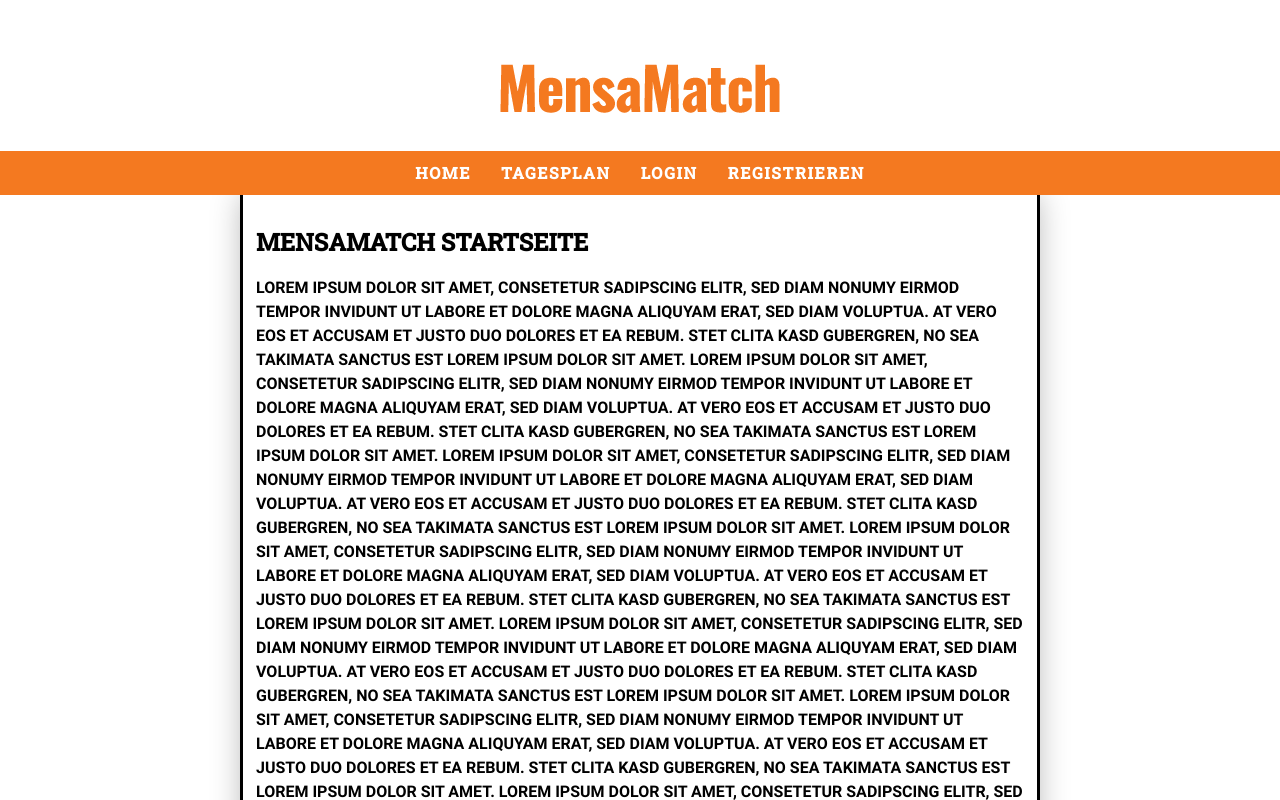
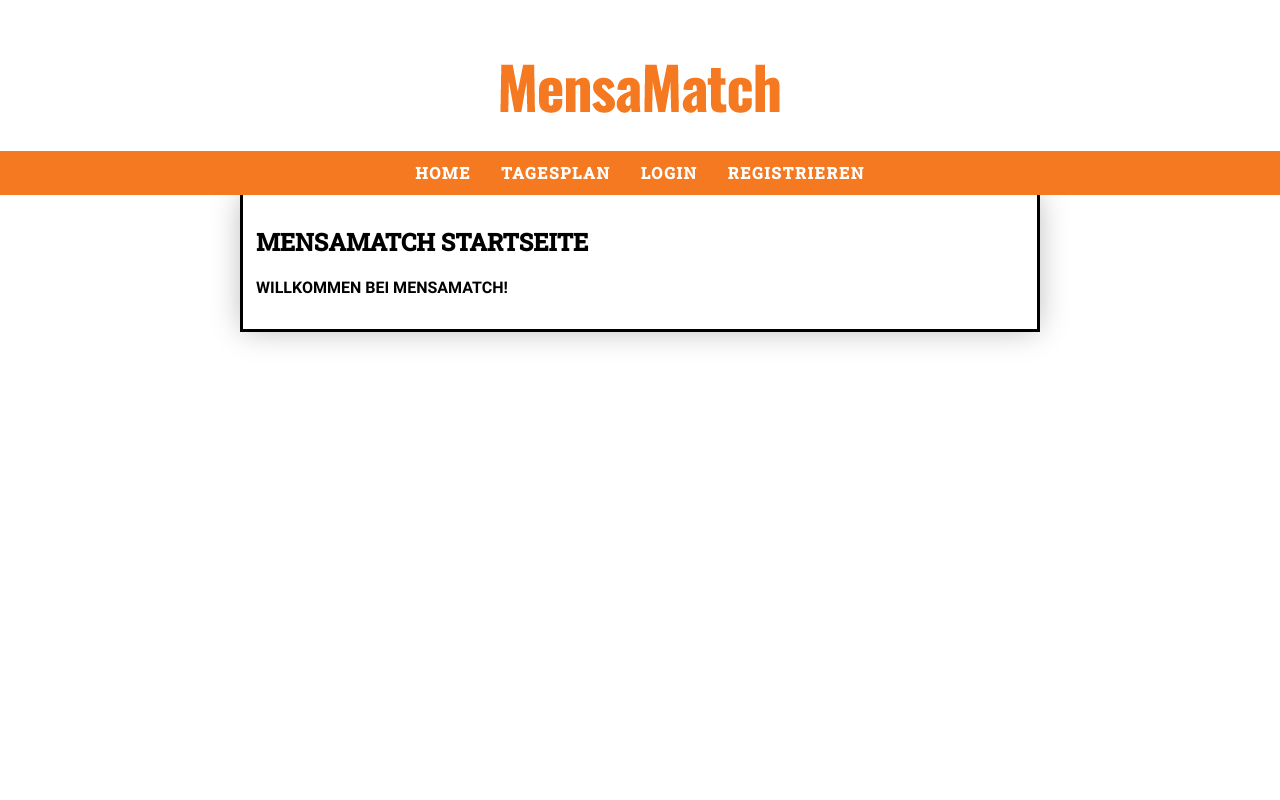
Before and after one commit to pappel-ig/SE2-BUSC-HAW-Hamburg, a React (Vite) app in the folder frontend/: page / in a window 1280 px wide. Shown: the top 800 px of the page. Built offline with nearby package versions, Linux system fonts and the light colour scheme; no server answers.

Commit message:
No lorem ipsum

```diff
--- a/frontend/src/components/StartPage.tsx
+++ b/frontend/src/components/StartPage.tsx
@@ -6,50 +6,7 @@ export class StartPage extends React.Component<{}, {}> {
             <div>
                 <h1>MensaMatch Startseite</h1>
                 <p>
-                    Lorem ipsum dolor sit amet, consetetur sadipscing elitr, sed diam nonumy eirmod tempor invidunt ut
-                    labore et dolore magna aliquyam erat, sed diam voluptua. At vero eos et accusam et justo duo dolores
-                    et ea rebum. Stet clita kasd gubergren, no sea takimata sanctus est Lorem ipsum dolor sit amet.
-                    Lorem ipsum dolor sit amet, consetetur sadipscing elitr, sed diam nonumy eirmod tempor invidunt ut
-                    labore et dolore magna aliquyam erat, sed diam voluptua. At vero eos et accusam et justo duo dolores
-                    et ea rebum. Stet clita kasd gubergren, no sea takimata sanctus est Lorem ipsum dolor sit amet.
-                    Lorem ipsum dolor sit amet, consetetur sadipscing elitr, sed diam nonumy eirmod tempor invidunt ut
-                    labore et dolore magna aliquyam erat, sed diam voluptua. At vero eos et accusam et justo duo dolores
-                    et ea rebum. Stet clita kasd gubergren, no sea takimata sanctus est Lorem ipsum dolor sit amet.
-                    Lorem ipsum dolor sit amet, consetetur sadipscing elitr, sed diam nonumy eirmod tempor invidunt ut
-                    labore et dolore magna aliquyam erat, sed diam voluptua. At vero eos et accusam et justo duo dolores
-                    et ea rebum. Stet clita kasd gubergren, no sea takimata sanctus est Lorem ipsum dolor sit amet.
-                    Lorem ipsum dolor sit amet, consetetur sadipscing elitr, sed diam nonumy eirmod tempor invidunt ut
-                    labore et dolore magna aliquyam erat, sed diam voluptua. At vero eos et accusam et justo duo dolores
-                    et ea rebum. Stet clita kasd gubergren, no sea takimata sanctus est Lorem ipsum dolor sit amet.
-                    Lorem ipsum dolor sit amet, consetetur sadipscing elitr, sed diam nonumy eirmod tempor invidunt ut
-                    labore et dolore magna aliquyam erat, sed diam voluptua. At vero eos et accusam et justo duo dolores
-                    et ea rebum. Stet clita kasd gubergren, no sea takimata sanctus est Lorem ipsum dolor sit amet.
-                    Lorem ipsum dolor sit amet, consetetur sadipscing elitr, sed diam nonumy eirmod tempor invidunt ut
-                    labore et dolore magna aliquyam erat, sed diam voluptua. At vero eos et accusam et justo duo dolores
-                    et ea rebum. Stet clita kasd gubergren, no sea takimata sanctus est Lorem ipsum dolor sit amet.
-                    Lorem ipsum dolor sit amet, consetetur sadipscing elitr, sed diam nonumy eirmod tempor invidunt ut
-                    labore et dolore magna aliquyam erat, sed diam voluptua. At vero eos et accusam et justo duo dolores
-                    et ea rebum. Stet clita kasd gubergren, no sea takimata sanctus est Lorem ipsum dolor sit amet.
-                    Lorem ipsum dolor sit amet, consetetur sadipscing elitr, sed diam nonumy eirmod tempor invidunt ut
-                    labore et dolore magna aliquyam erat, sed diam voluptua. At vero eos et accusam et justo duo dolores
-                    et ea rebum. Stet clita kasd gubergren, no sea takimata sanctus est Lorem ipsum dolor sit amet.
-                    Lorem ipsum dolor sit amet, consetetur sadipscing elitr, sed diam nonumy eirmod tempor invidunt ut
-                    labore et dolore magna aliquyam erat, sed diam voluptua. At vero eos et accusam et justo duo dolores
-                    et ea rebum. Stet clita kasd gubergren, no sea takimata sanctus est Lorem ipsum dolor sit amet.
-                    Lorem ipsum dolor sit amet, consetetur sadipscing elitr, sed diam nonumy eirmod tempor invidunt ut
-                    labore et dolore magna aliquyam erat, sed diam voluptua. At vero eos et accusam et justo duo dolores
-                    et ea rebum. Stet clita kasd gubergren, no sea takimata sanctus est Lorem ipsum dolor sit amet.
-                    Lorem ipsum dolor sit amet, consetetur sadipscing elitr, sed diam nonumy eirmod tempor invidunt ut
-                    labore et dolore magna aliquyam erat, sed diam voluptua. At vero eos et accusam et justo duo dolores
-                    et ea rebum. Stet clita kasd gubergren, no sea takimata sanctus est Lorem ipsum dolor sit amet.
-                    Lorem ipsum dolor sit amet, consetetur sadipscing elitr, sed diam nonumy eirmod tempor invidunt ut
-                    labore et dolore magna aliquyam erat, sed diam voluptua. At vero eos et accusam et justo duo dolores
-                    et ea rebum. Stet clita kasd gubergren, no sea takimata sanctus est Lorem ipsum dolor sit amet.
-                    Lorem ipsum dolor sit amet, consetetur sadipscing elitr, sed diam nonumy eirmod tempor invidunt ut
-                    labore et dolore magna aliquyam erat, sed diam voluptua. At vero eos et accusam et justo duo dolores
-                    et ea rebum. Stet clita kasd gubergren, no sea takimata sanctus est Lorem ipsum dolor sit amet.
-
-
+                    Willkommen bei MensaMatch!
                 </p>
             </div>
         )
```
